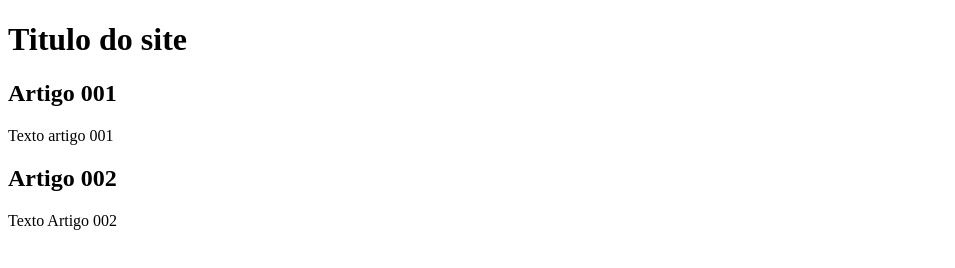
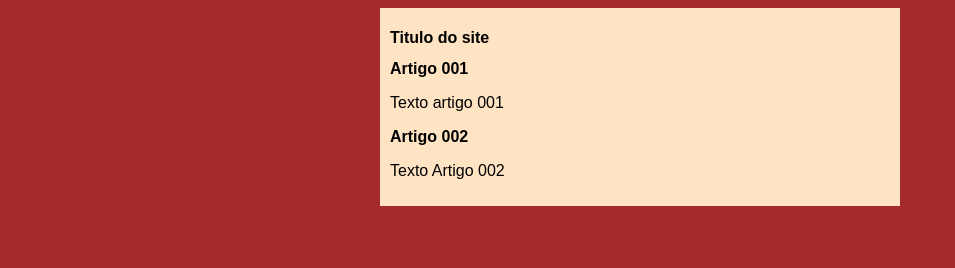
Before and after one commit to JaquelinePaes/projeto-site, a plain HTML site: page index.html in a window 1280 px wide. Shown: the whole page, without its empty margins (0-955 px from the left). Drawn offline with Linux system fonts and the light colour scheme.

Commit message:
Desing em andamento

```diff
--- /dev/null
+++ b/estilos/style.css
@@ -0,0 +1,16 @@
+* {
+    font-family: Arial, Helvetica, sans-serif;
+    font-size: 16px;
+}
+
+body {
+    background-color: brown;
+}
+
+main {
+    background-color: bisque;
+    width: 500px;
+    margin: auto;
+    padding: 10px;
+    box-shadow: 3px 3ps 5px black ;
+}
--- a/index.html
+++ b/index.html
@@ -5,6 +5,7 @@
     <meta http-equiv="X-UA-Compatible" content="IE=edge">
     <meta name="viewport" content="width=device-width, initial-scale=1.0">
     <title>Titulo do site</title>
+    <link rel="stylesheet" href="estilos/style.css">
 </head>
 <body>
     <main>
```
